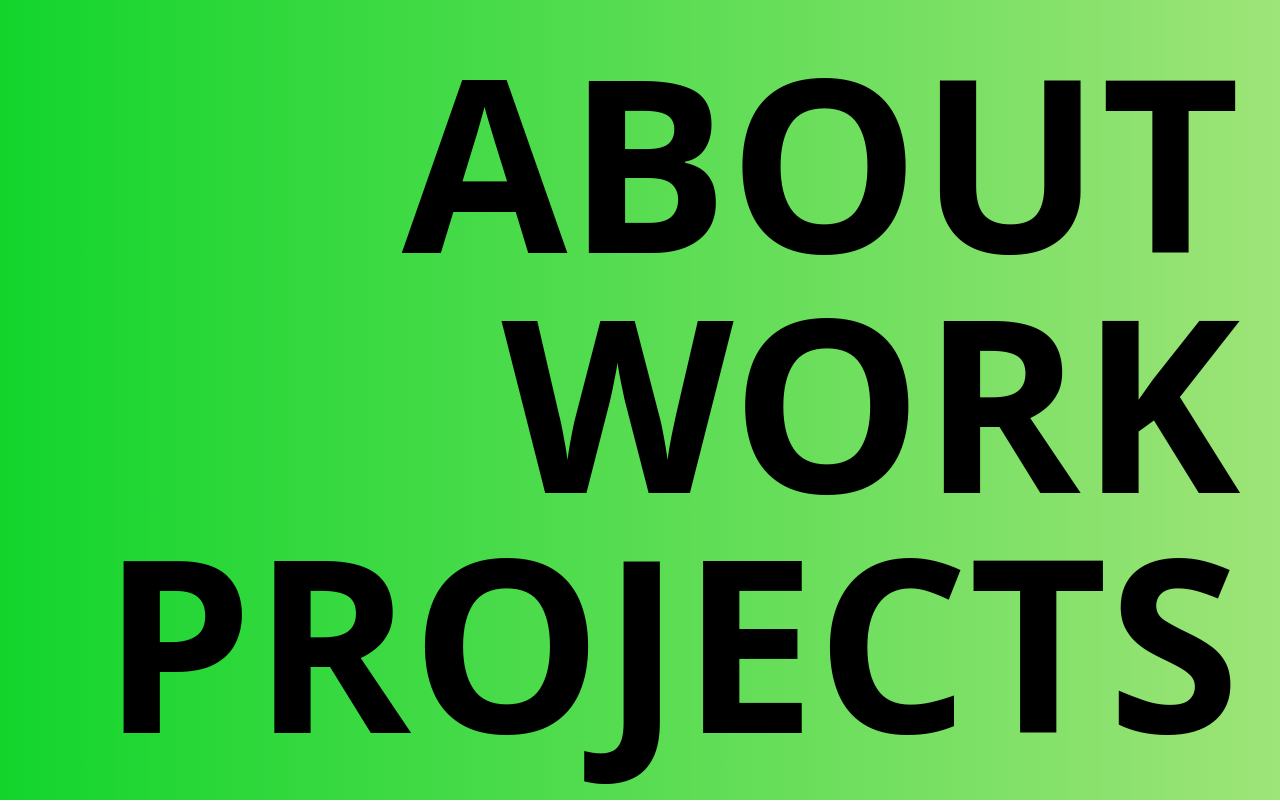
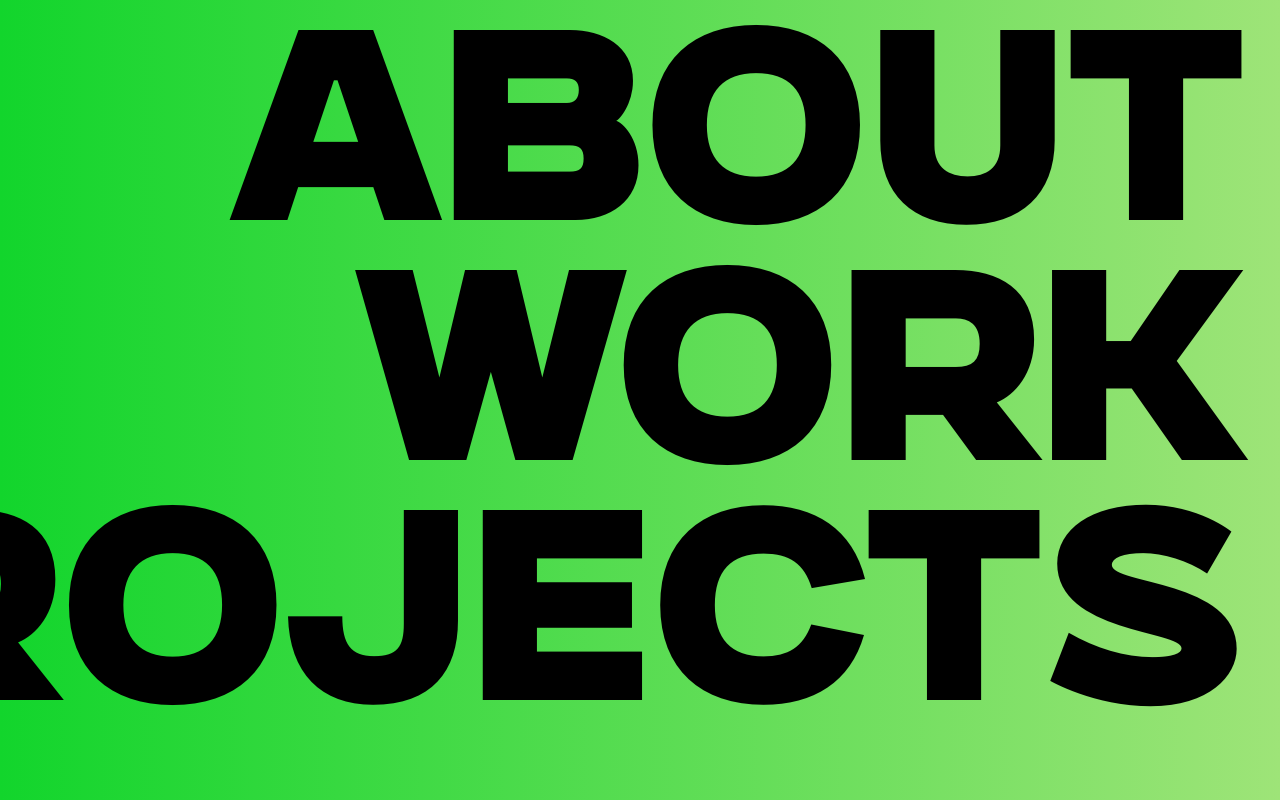
Before and after one commit to sestuna117/portfolio-next, a Next.js app: page / in a window 1280 px wide. Built offline with nearby package versions, Linux system fonts and the light colour scheme.

Commit message:
Add global font

```diff
--- a/src/app/layout.tsx
+++ b/src/app/layout.tsx
@@ -1,4 +1,5 @@
 import type { Metadata } from "next";
+import localFont from 'next/font/local'
 import "./globals.css";
 
 export const metadata: Metadata = {
@@ -6,14 +7,19 @@ export const metadata: Metadata = {
   description: "Generated by create next app",
 };
 
+const gunterz = localFont({
+  src: '../../public/fonts/Gunterz-Medium.otf',
+  variable: '--font-gunterz'
+})
+
 export default function RootLayout({
   children,
 }: Readonly<{
   children: React.ReactNode;
 }>) {
   return (
-    <html lang="en">
-      <body className={"font-sans"}>{children}</body>
+    <html lang="en" className={`${gunterz.variable} font-sans`}>
+      <body>{children}</body>
     </html>
   );
 }
--- a/tailwind.config.ts
+++ b/tailwind.config.ts
@@ -12,6 +12,9 @@ const config: Config = {
       'xxl': ['15rem', '15rem']
     },
     extend: {
+      fontFamily: {
+        sans: ['var(--font-gunterz)']
+      },
       colors: {
         'alto': '#dcdcdc',
         'heavy-metal': '#2c2e2b',
@@ -49,9 +52,9 @@ const config: Config = {
       })
       addUtilities({
         '.hollow-text': {
-          'color': 'alto',
-          'text-stroke': '2px black',
-          '-webkit-text-stroke': '2px black'
+          'color': 'transparent',
+          'text-stroke': '4px black',
+          '-webkit-text-stroke': '4px black'
         },
         '.wipe': {
           'background-image': 'linear-gradient(123deg, white 0%, white 50%, transparent 50.1%)',
```
Also changed, not shown: public/fonts/Gunterz-Medium.otf (added).
